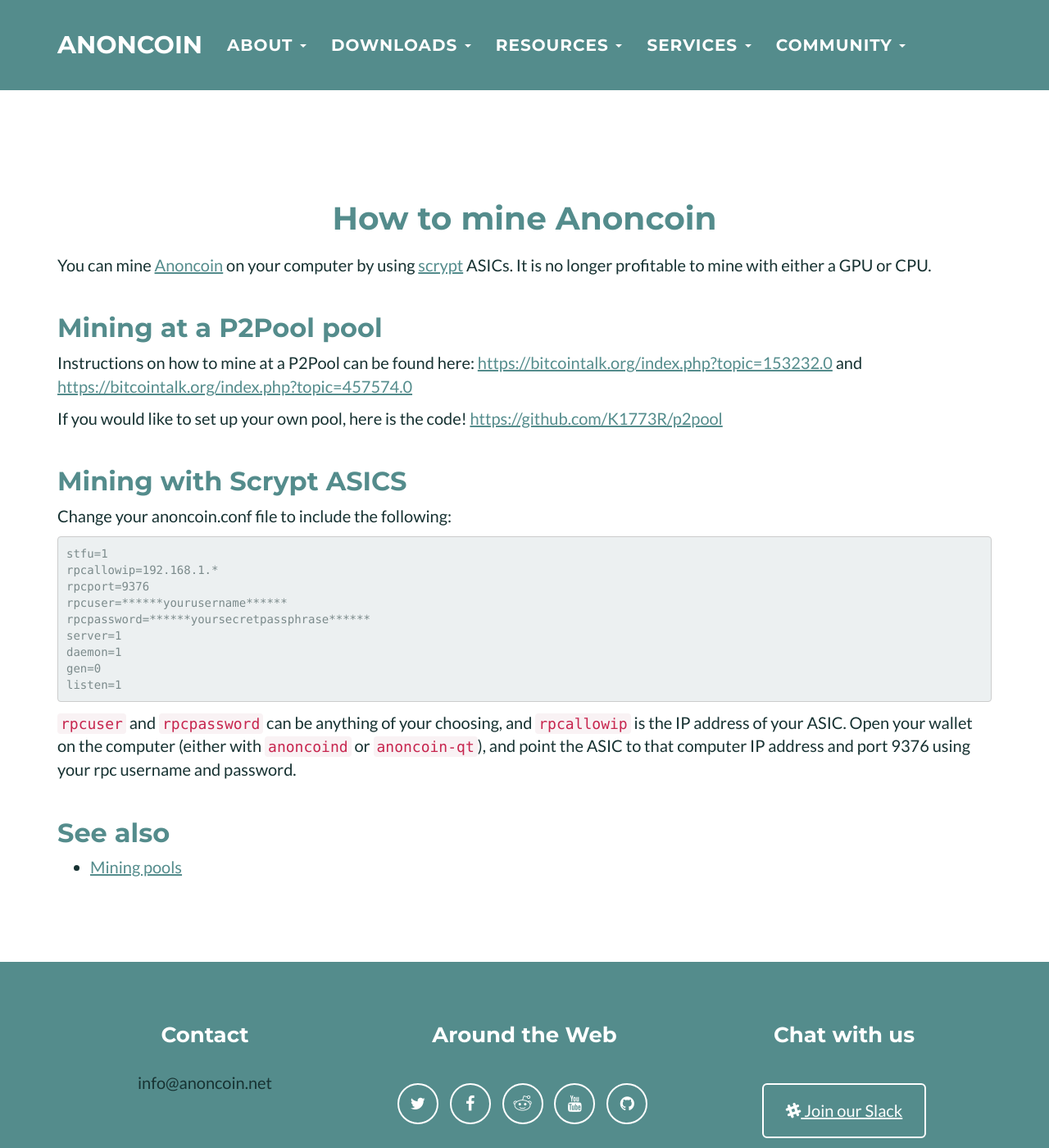
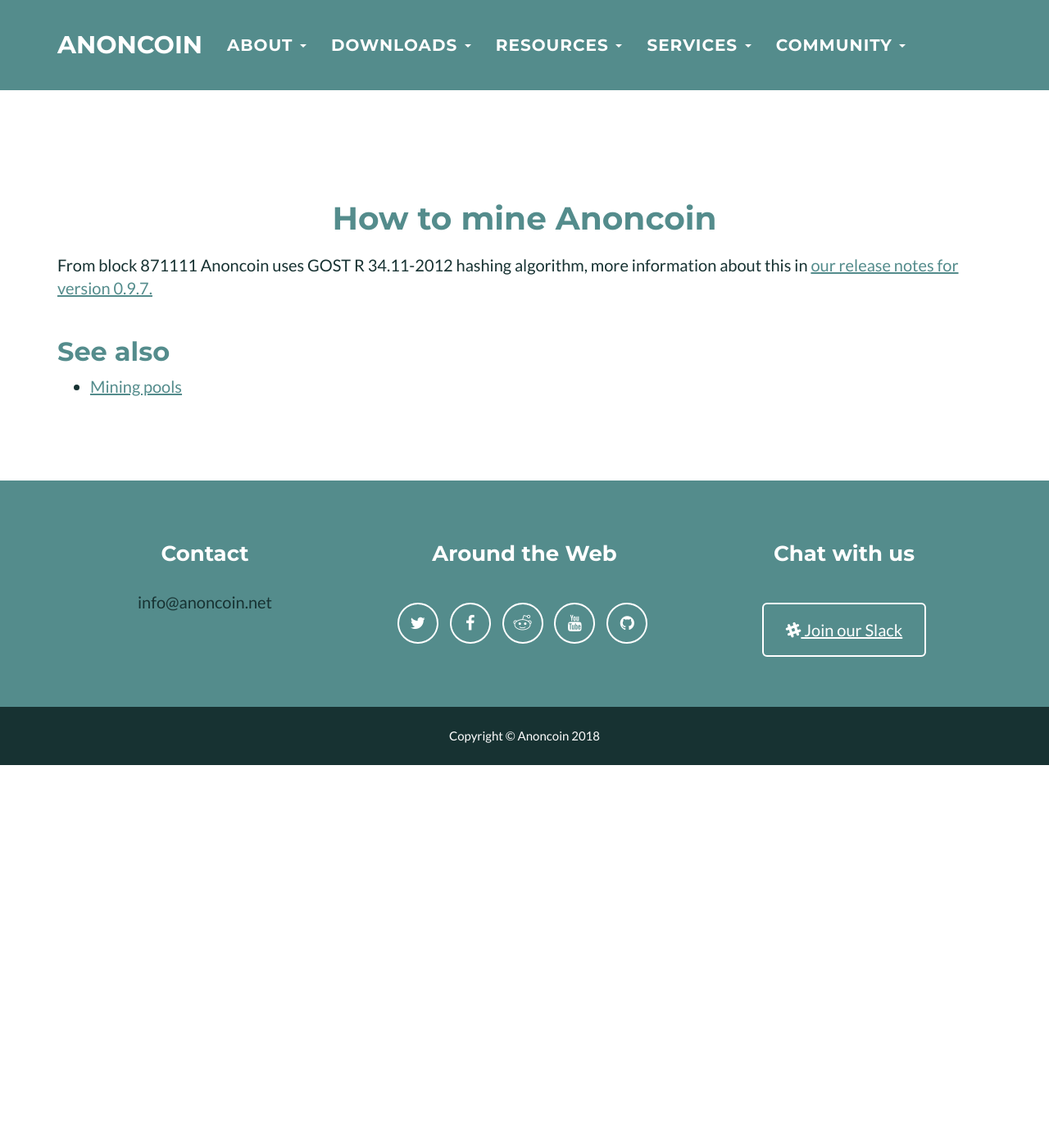
Before and after one commit to Anoncoin/anoncoin-website, a Jekyll site: the page built from resources/How_to_mine_Anoncoin.md, in a window 1280 px wide and 1400 px high. Shown: the whole window at 82% size. Built offline with Jekyll 4.4.1, drawn with Linux system fonts in a browser that asks for light colours.

Commit message:
Misc updates

````diff
--- a/_data/navigation.yml
+++ b/_data/navigation.yml
@@ -20,8 +20,6 @@
     url: /Download/#macdownload
   - title: Linux
     url: /Download/#linuxdownload
-  - title: Mobile
-    url: /Download/#mobiledownload
 - title: Resources
   url: /Blog/
   sublinks:
@@ -38,8 +36,8 @@
   sublinks:
   - title: Exchanges
     url: /Exchanges/
-  - title: Block chain explorers
-    url: /Block_chain_explorers/
+  - title: Blockchain explorer
+    url: http://anoncash.net/chain/Anoncoin
   - title: Mining pools
     url: /Mining_pools/
   - title: separator
--- a/resources/How_to_mine_Anoncoin.md
+++ b/resources/How_to_mine_Anoncoin.md
@@ -4,33 +4,8 @@ title: How to mine Anoncoin
 permalink: /How_to_mine_Anoncoin/
 ---
 
-You can mine [Anoncoin](/About_Anoncoin/) on your computer by using [scrypt](/Scrypt/) ASICs. It is no longer profitable to mine with either a GPU or CPU.
+From block 871111 Anoncoin uses GOST R 34.11-2012 hashing algorithm, more information about this in [our release notes for version 0.9.7.](https://github.com/Anoncoin/anoncoin/releases/tag/v0.9.7-gost)
 
-Mining at a P2Pool pool
------------------------
-
-Instructions on how to mine at a P2Pool can be found here: [<https://bitcointalk.org/index.php?topic=153232.0>](https://bitcointalk.org/index.php?topic=153232.0) and [<https://bitcointalk.org/index.php?topic=457574.0>](https://bitcointalk.org/index.php?topic=457574.0)
-
-If you would like to set up your own pool, here is the code! [<https://github.com/K1773R/p2pool>](https://github.com/K1773R/p2pool)
-
-Mining with Scrypt ASICS
-------------------------
-
-Change your anoncoin.conf file to include the following:
-
-```
-stfu=1
-rpcallowip=192.168.1.*
-rpcport=9376
-rpcuser=******yourusername******
-rpcpassword=******yoursecretpassphrase******
-server=1
-daemon=1
-gen=0
-listen=1
-```
-
-`rpcuser` and `rpcpassword` can be anything of your choosing, and `rpcallowip` is the IP address of your ASIC. Open your wallet on the computer (either with `anoncoind` or `anoncoin-qt`), and point the ASIC to that computer IP address and port 9376 using your rpc username and password.
 
 See also
 --------
````
Also changed, not shown: _includes/about.html (+8 -13 lines), services/Block_chain_explorers.md (+1 -1 lines), services/Exchanges.md (+2 -2 lines), services/Mining_pools.md (+1 -6 lines).
